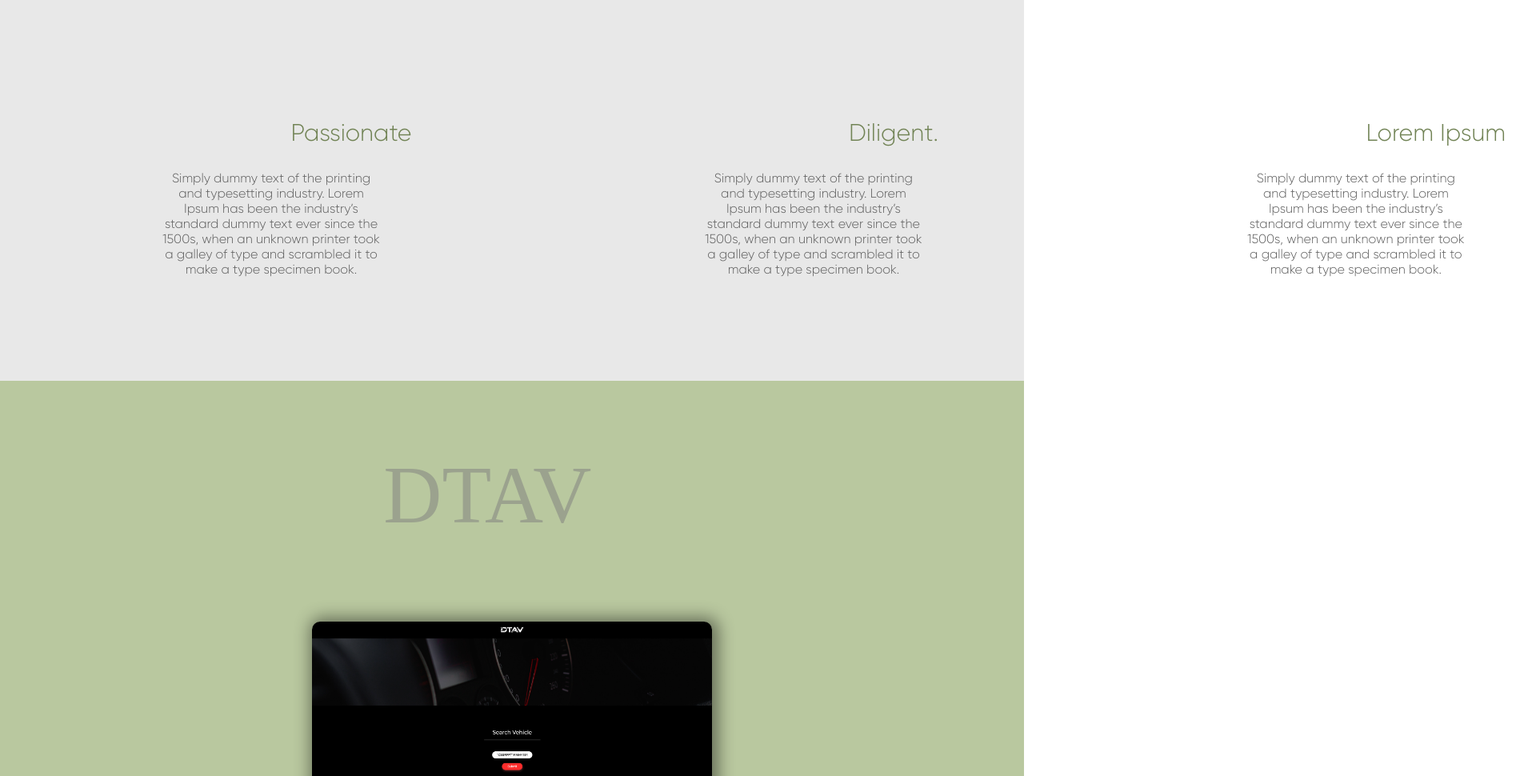
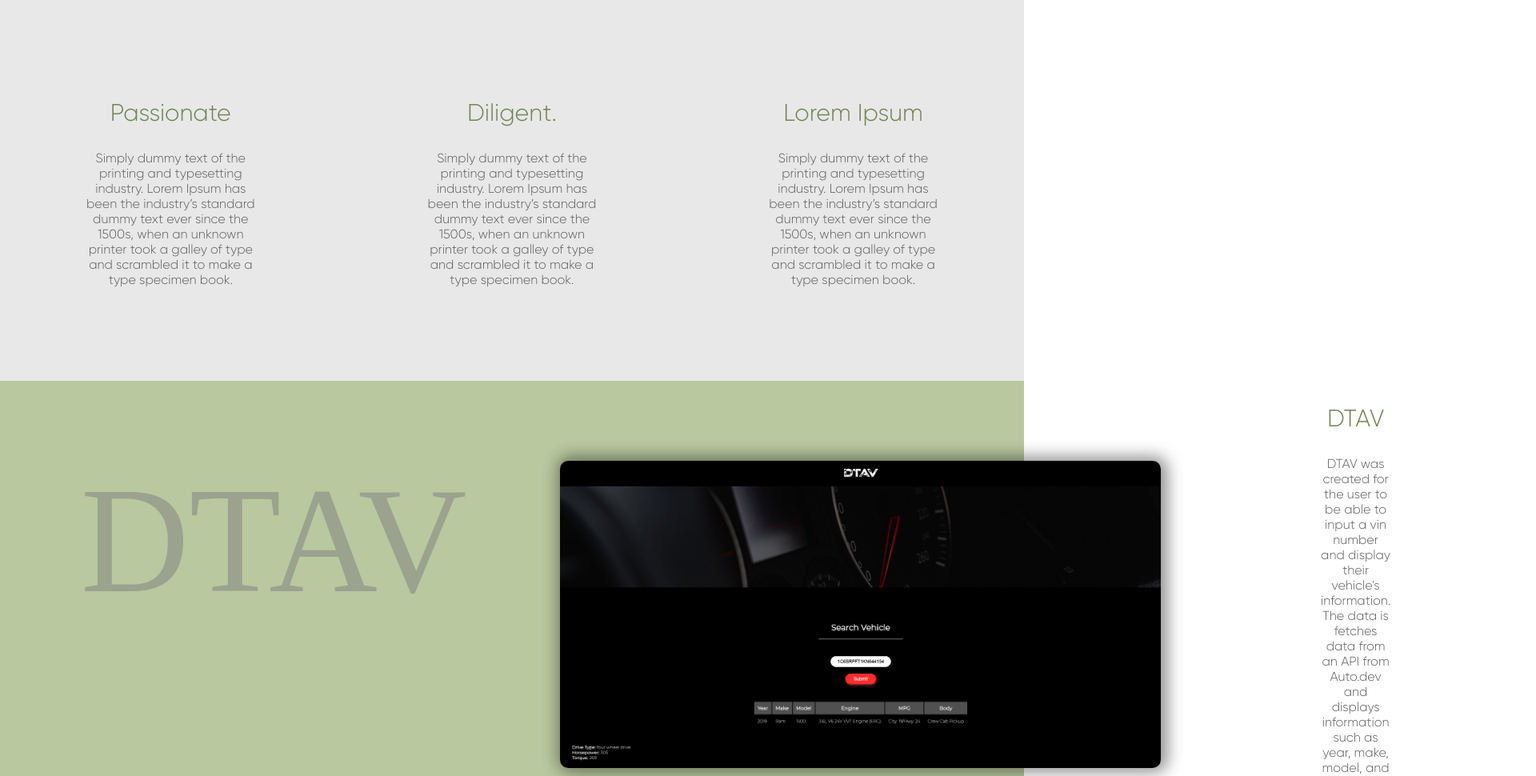
Before and after one commit to ivanbalderrama/ibalderrama, a React (Create React App) app: page / in a window 1280 px wide. Shown: the part 960-1930 px from the top of the page at 80% size, 1920 px wide, since content can reach past the window. Built offline with nearby package versions, Linux system fonts and the light colour scheme.

Commit message:
Working on DTAV

```diff
--- a/src/Components/Header/Header.css
+++ b/src/Components/Header/Header.css
@@ -89,7 +89,7 @@
         font-size: 12px;
     }
   }
-  @media (min-width: 601px) {
+  @media (min-width: 800px) {
     .nav__logo-container{
         display: flex;
         min-width: 100vw;
@@ -112,7 +112,7 @@
     }
     .hero-image{
         height: auto;
-        width: 100vw;
+        width: 80vw;
         object-fit: cover;
     }
     .name{
--- a/src/Components/Main/Main.css
+++ b/src/Components/Main/Main.css
@@ -223,33 +223,26 @@
     }
 }
 
-@media (min-width: 890px) {
+@media (min-width: 821px) {
     .skills-container{
         background-color: #E8E8E8;
         height: 502px;
-    width: 100vw;
-
-}
-
-.column p{
-    width: 278px;
-    margin-left: auto;
-    margin-right: auto;
     }
 
     .row{
         display: flex;
-    height: 100%;
     }
     .column{
-    display: inline;
         width: 33.33%;
-    max-height: 502px;
-    margin-top: 125px;
+        margin-top: 100px;
     }
-hr{
-    height: 30px;
-    width: 1px;
+    .column h3{
+        padding: 0 100px;
+        text-align: center;
+    }
+    .column p{
+        padding: 0 100px;
+        text-align: center;
     }
     .ogDetail-container{
         background-color: #292828;
@@ -258,7 +251,30 @@ hr{
         max-width: 100vw;
         display: flex;
     }
-
+    .dtav-container{
+        text-align: center;
+        display: flex;
+    }
+    .dtav__logo-container{
+        text-align: left;
+        margin-left: 100px;
+    }
+    .dtav__logo-container img{
+        height: auto;
+        width: 600px;
+    }
+    .dtav__image-container img{
+        width: 751px;
+        height: auto;
+    }
+    .dtav__Website-image{
+        max-width: 800px;
+        height: auto;
+        object-fit: cover;
+        border-radius: 32px;
+        -webkit-box-shadow: 3px 0px 20px 5px rgba(0,0,0,0.45);
+        box-shadow: 3px 0px 20px 5px rgba(0,0,0,0.45);
+    }
     .og__Website-image{
         max-width: 46.938em;
         height: auto;
@@ -301,7 +317,6 @@ object-fit: cover;
     }
     .oneCountry__description-container p,h3{
         max-width: 481px;
-    margin-left: 200px;
     }
     .oneCountry__image-container{
         height: 1004px;
```
Lines whose indentation alone changed are shown as unchanged.
